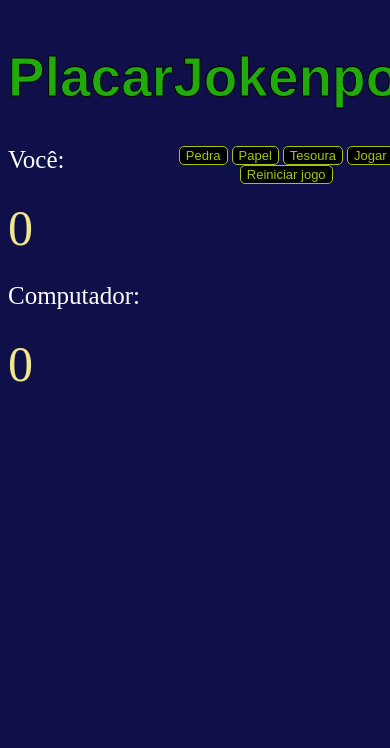
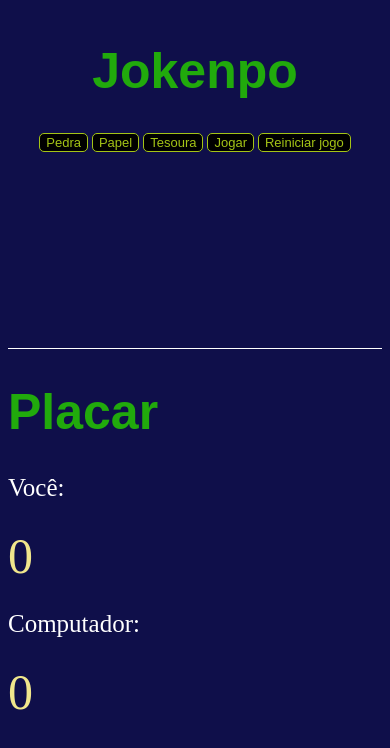
Before and after one commit to Wander06/Jokenpo, a plain HTML site: page index.html in a window 390 px wide. Drawn offline with Linux system fonts and the light colour scheme.

Commit message:
responsividadeMobile

```diff
--- a/style.css
+++ b/style.css
@@ -79,8 +79,8 @@ p{
 
 @media screen and (max-width:634px) {
     h1{
-        font-size: 55px;
-        -webkit-text-stroke-width: 1px;
+        font-size: 50px;
+        -webkit-text-stroke-width: 0px;
     }
     p{
         font-size:25px;
@@ -88,5 +88,12 @@ p{
     .botoes{
         font-size: 13px;
     }
+    #divPai{
+        flex-wrap: wrap-reverse;
+    }
+    #div2{
+        height: 340px;
+        border-bottom:1px white solid ;
+    }
 
 }
```
